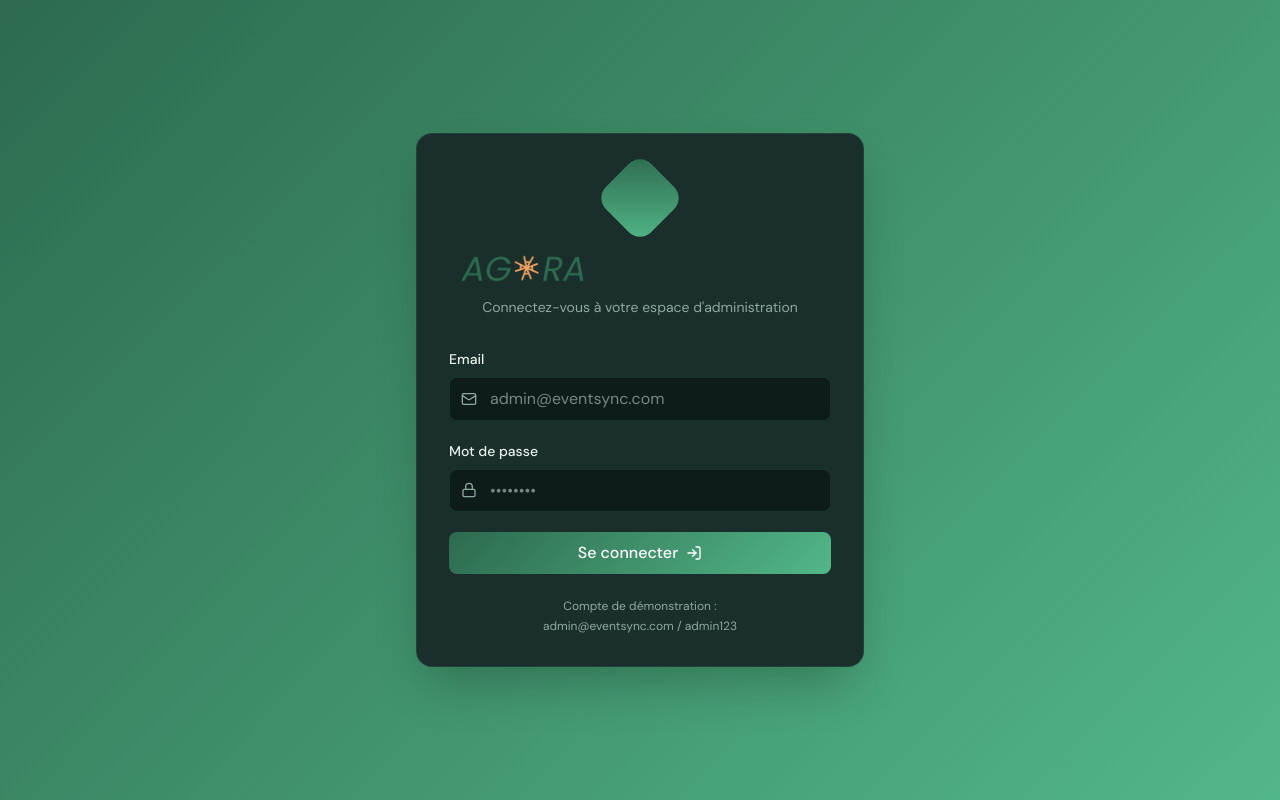
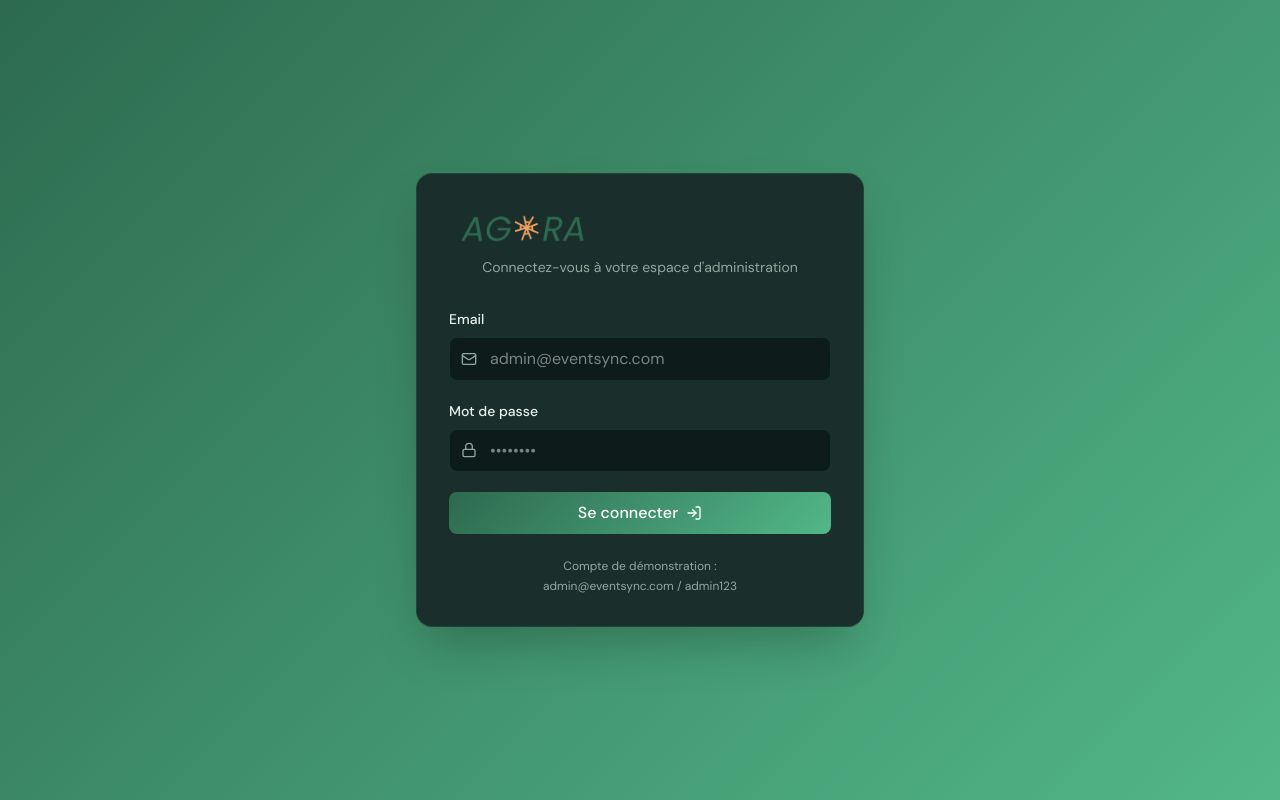
Before and after one commit to FullStack-Collective/event-sync-frontend, a Next.js app: page /admin/login in a window 1280 px wide. Built offline with nearby package versions, Linux system fonts and the light colour scheme.

Commit message:
feat(admin): remove green bloc above the logo

```diff
--- a/src/app/admin/login/page.tsx
+++ b/src/app/admin/login/page.tsx
@@ -60,7 +60,6 @@ export default function AdminLoginPage() {
     <div className="min-h-screen flex items-center justify-center bg-gradient-sage">
       <div className="bg-bg-surface rounded-2xl shadow-2xl p-8 w-full max-w-md border border-border">
         <div className="text-center mb-8">
-          <div className="w-16 h-16 bg-gradient-sage rounded-2xl rotate-45 mx-auto mb-4" />
           <div className="flex items-center gap-2">
             <Image
               src={logo}
```
Lines whose indentation alone changed are shown as unchanged.
